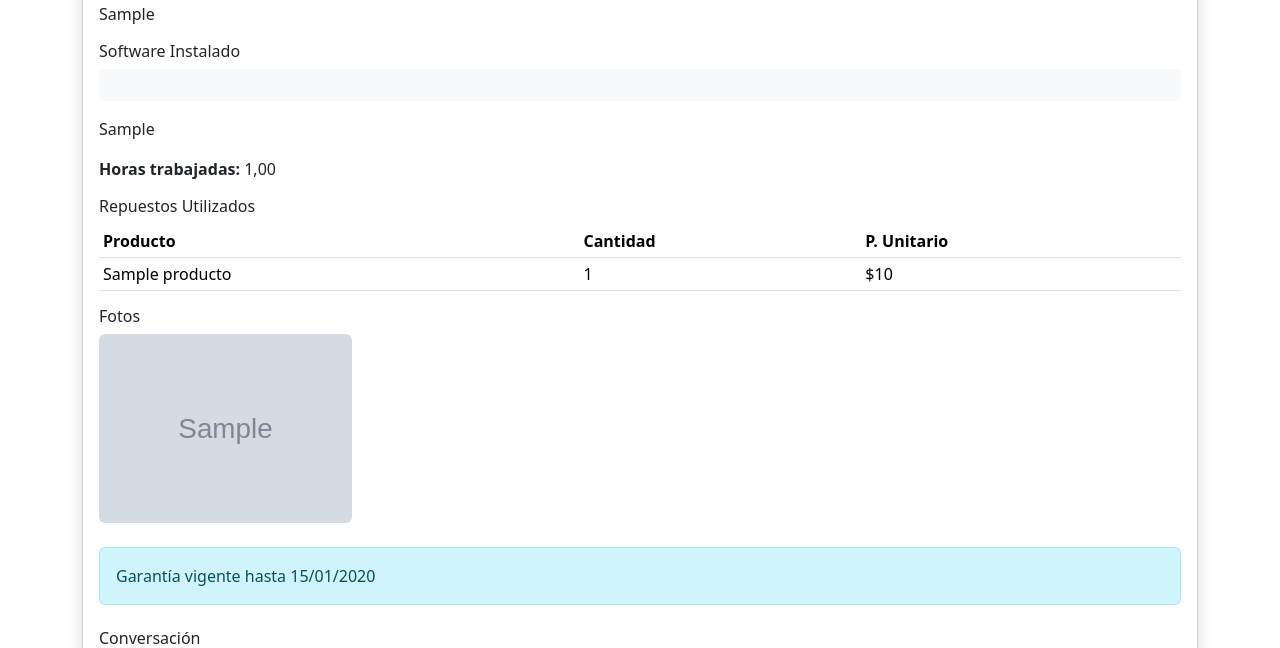
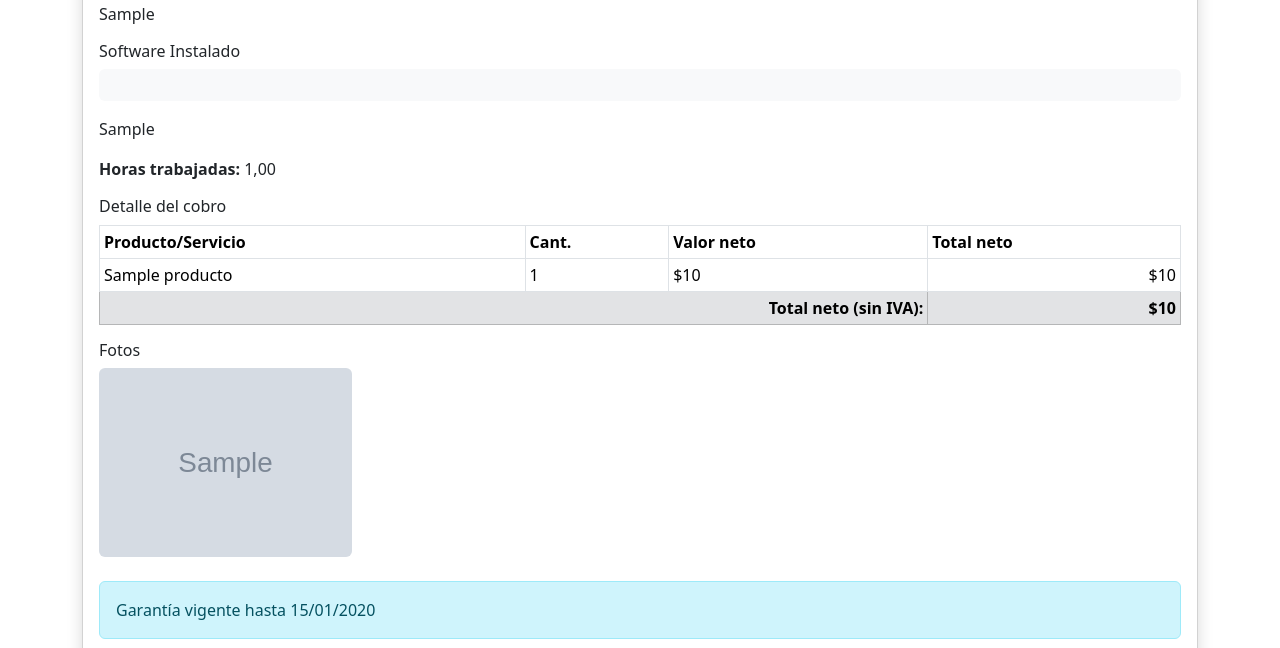
Before and after one commit to ccespedesdevia/erp-taller, a Django app: page /portal/ordenes/1/ in a window 1280 px wide. Shown: the part 521-1169 px from the top of the page. Run offline with Django 4.2, Linux system fonts and the light colour scheme; a user stored in the database is signed in; tables that the repository leaves empty hold one stand-in row (values such as "Sample post"); grey boxes marked "Sample" are stand-in pictures.

Commit message:
Rename repuestos to detalle de cobro, add total neto

```diff
--- a/ordenes/models.py
+++ b/ordenes/models.py
@@ -39,6 +39,9 @@ class OrdenServicio(models.Model):
         verbose_name_plural = 'Órdenes de Servicio'
         ordering = ['-fecha_ingreso']
 
+    def total_neto(self):
+        return sum(r.total_neto() for r in self.repuestos.all())
+
     def __str__(self):
         equipo_str = f' - {self.equipo}' if self.equipo else ''
         return f'OS #{self.id} - {self.cliente.razon_social}{equipo_str}'
@@ -57,16 +60,19 @@ class OrdenServicio(models.Model):
 
 class RepuestoUsado(models.Model):
     orden = models.ForeignKey(OrdenServicio, on_delete=models.CASCADE, related_name='repuestos', verbose_name='Orden')
-    producto = models.ForeignKey(Producto, on_delete=models.PROTECT, verbose_name='Producto')
+    producto = models.ForeignKey(Producto, on_delete=models.PROTECT, verbose_name='Producto/Servicio')
     cantidad = models.IntegerField('Cantidad', default=1)
-    precio_unitario = models.DecimalField('Precio unitario', max_digits=10, decimal_places=2)
+    precio_unitario = models.DecimalField('Valor unitario neto', max_digits=10, decimal_places=2, help_text='Sin IVA')
 
     class Meta:
-        verbose_name = 'Repuesto usado'
-        verbose_name_plural = 'Repuestos usados'
+        verbose_name = 'Ítem de cobro'
+        verbose_name_plural = 'Detalle del cobro'
 
     def __str__(self):
         return f'{self.cantidad}x {self.producto.nombre}'
+
+    def total_neto(self):
+        return self.cantidad * self.precio_unitario
 
 
 class FotoOrden(models.Model):
--- a/portal/templates/portal/orden_detail.html
+++ b/portal/templates/portal/orden_detail.html
@@ -55,19 +55,25 @@
         <div class="mb-3"><strong>Horas trabajadas:</strong> {{ orden.horas_trabajadas }}</div>
         {% endif %}
 
-        {% if orden.repuestos.all %}
+        {% with items=orden.repuestos.all %}
+        {% if items %}
         <div class="mb-3">
-            <h6>Repuestos Utilizados</h6>
-            <table class="table table-sm">
-                <thead><tr><th>Producto</th><th>Cantidad</th><th>P. Unitario</th></tr></thead>
+            <h6>Detalle del cobro</h6>
+            <table class="table table-sm table-bordered">
+                <thead><tr><th>Producto/Servicio</th><th>Cant.</th><th>Valor neto</th><th>Total neto</th></tr></thead>
                 <tbody>
-                    {% for r in orden.repuestos.all %}
-                    <tr><td>{{ r.producto.nombre }}</td><td>{{ r.cantidad }}</td><td>${{ r.precio_unitario|floatformat:0 }}</td></tr>
+                    {% for r in items %}
+                    <tr><td>{{ r.producto.nombre }}</td><td>{{ r.cantidad }}</td><td>${{ r.precio_unitario|floatformat:0 }}</td><td class="text-end">${{ r.total_neto|floatformat:0 }}</td></tr>
                     {% endfor %}
+                    <tr class="table-secondary fw-bold">
+                        <td colspan="3" class="text-end">Total neto (sin IVA):</td>
+                        <td class="text-end">${{ orden.total_neto|floatformat:0 }}</td>
+                    </tr>
                 </tbody>
             </table>
         </div>
         {% endif %}
+        {% endwith %}
 
         {% if orden.fotos.all %}
         <div class="mb-3">
```
Also changed, not shown: portal/templates/portal/seguir_resultado.html (+12 -6 lines).
